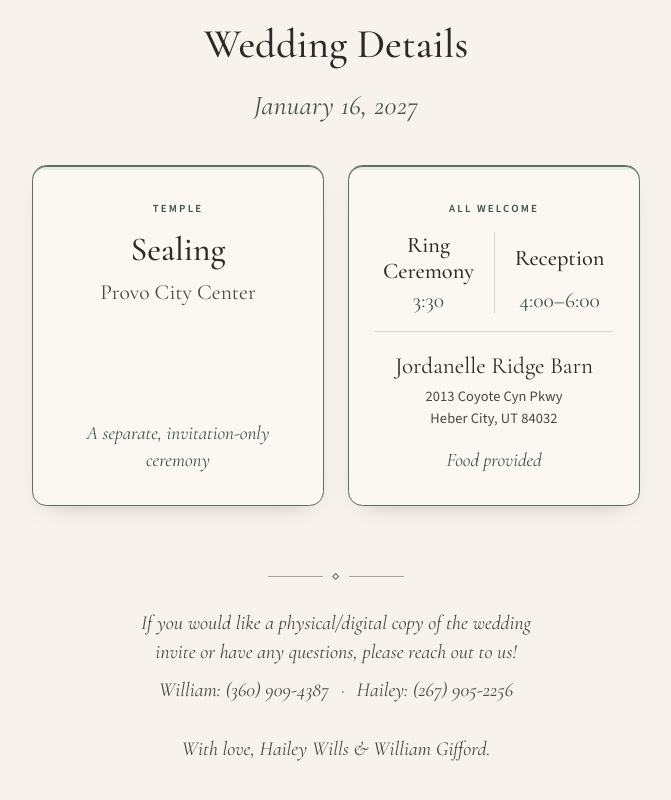
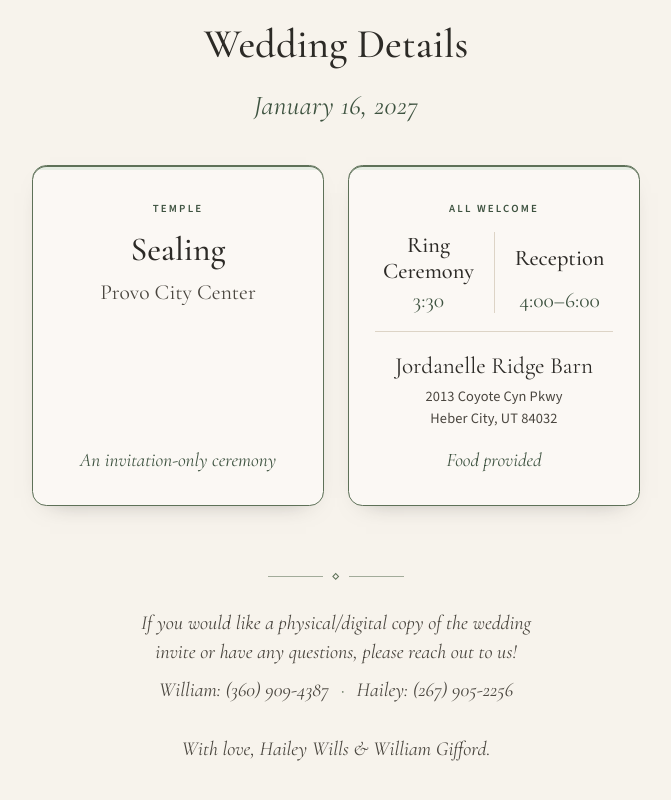
Before and after one commit to tustinbin/Wedding-Site, a plain HTML site: page index.html in a window 1280 px wide. Shown: the part 920-1720 px from the top of the page, without its empty margins (304-975 px from the left). Drawn offline with nearby package versions, Linux system fonts and the light colour scheme.

Commit message:
removed a word

```diff
--- a/index.html
+++ b/index.html
@@ -78,7 +78,7 @@
             <p class="detail-kicker">Temple</p>
             <h3 class="detail-col-title">Sealing</h3>
             <p class="venue">Provo City Center</p>
-            <p class="detail-sub">A separate, invitation-only ceremony</p>
+            <p class="detail-sub">An invitation-only ceremony</p>
           </section>
           <section class="detail-card">
             <p class="detail-kicker">All Welcome</p>
```
